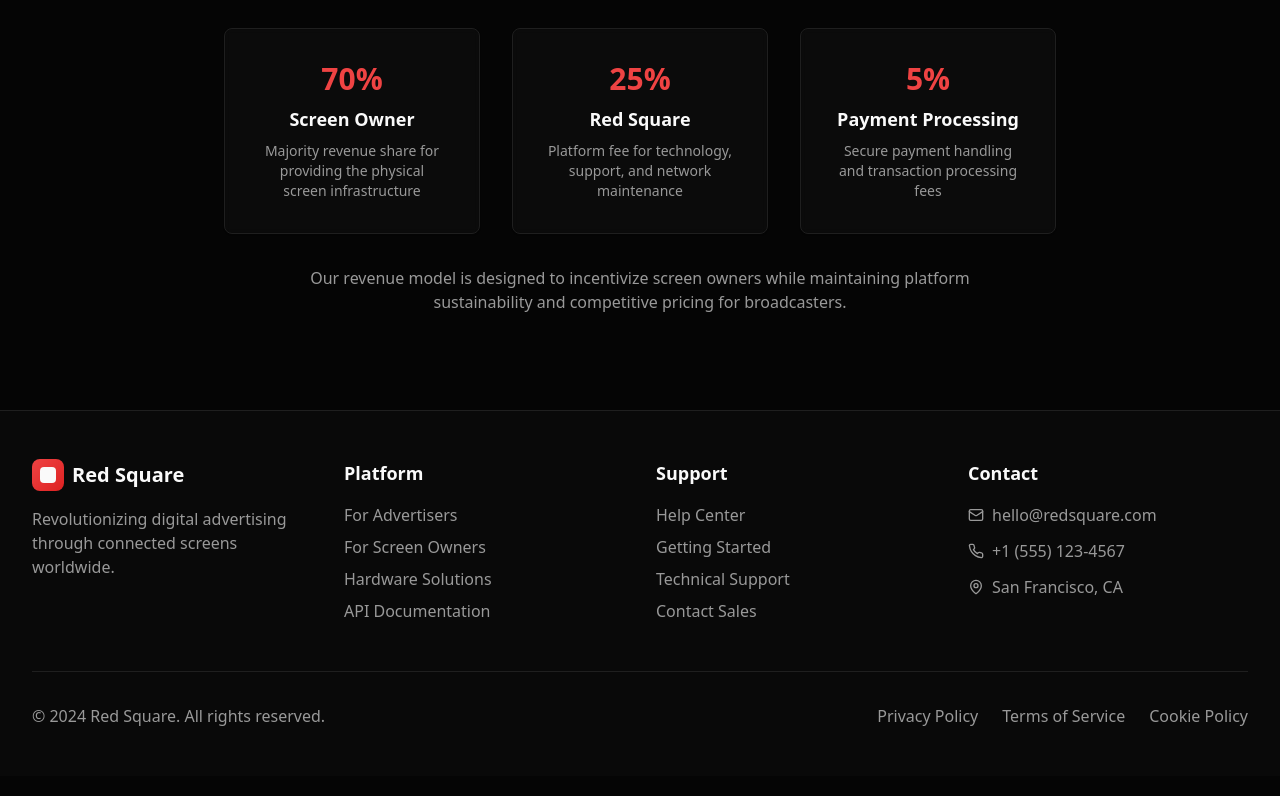
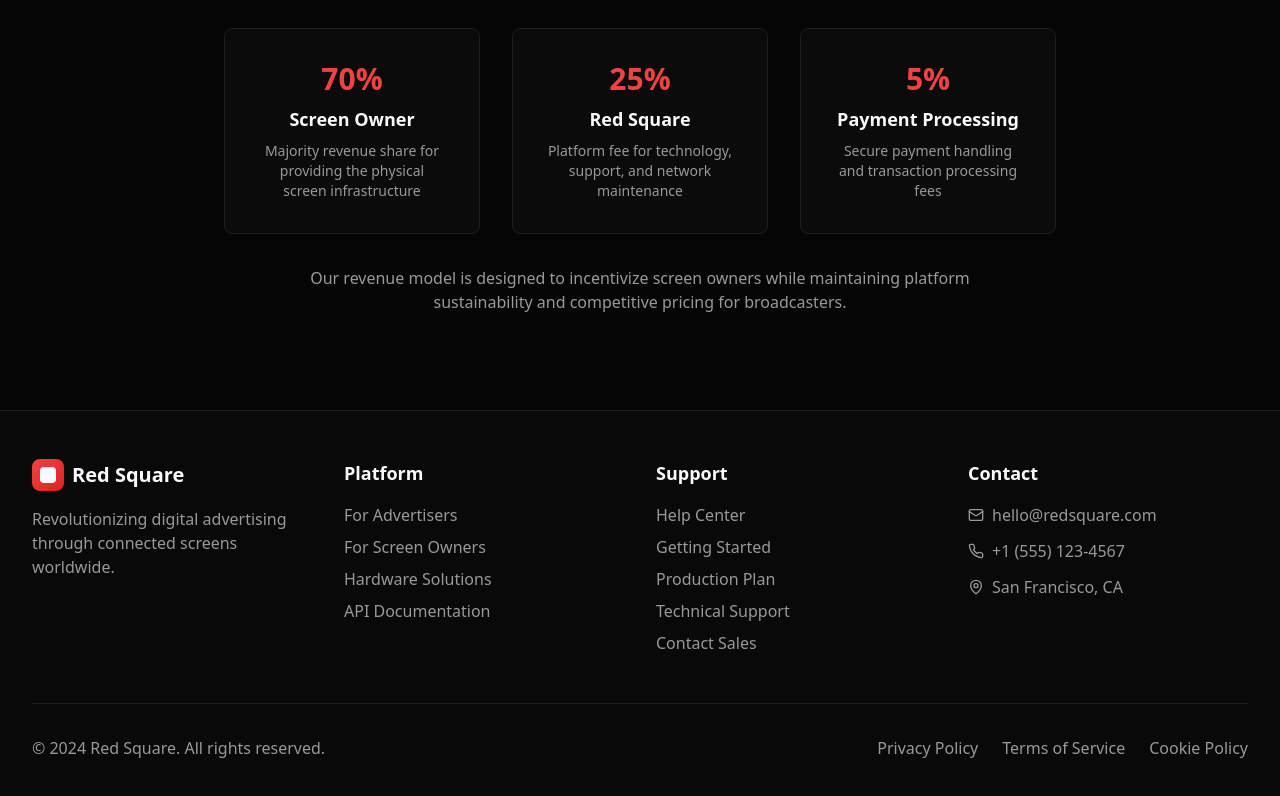
Before and after one commit to cmarinek/red-square-broadcast, a React (Vite) app: page /how-it-works in a window 1280 px wide. Shown: the part 3857-4653 px from the top of the page. Built offline with nearby package versions, Linux system fonts and the light colour scheme.

Commit message:
Add production plan link
Added a link to `/production-plan` in the footer navigation.

```diff
--- a/src/components/Footer.tsx
+++ b/src/components/Footer.tsx
@@ -1,4 +1,5 @@
 import { Monitor, Mail, Phone, MapPin } from "lucide-react";
+import { Link } from "react-router-dom";
 
 export const Footer = () => {
   return (
@@ -35,6 +36,7 @@ export const Footer = () => {
             <ul className="space-y-2 text-muted-foreground">
               <li><a href="#" className="hover:text-foreground transition-colors">Help Center</a></li>
               <li><a href="#" className="hover:text-foreground transition-colors">Getting Started</a></li>
+              <li><Link to="/production-plan" className="hover:text-foreground transition-colors">Production Plan</Link></li>
               <li><a href="#" className="hover:text-foreground transition-colors">Technical Support</a></li>
               <li><a href="#" className="hover:text-foreground transition-colors">Contact Sales</a></li>
             </ul>
```
